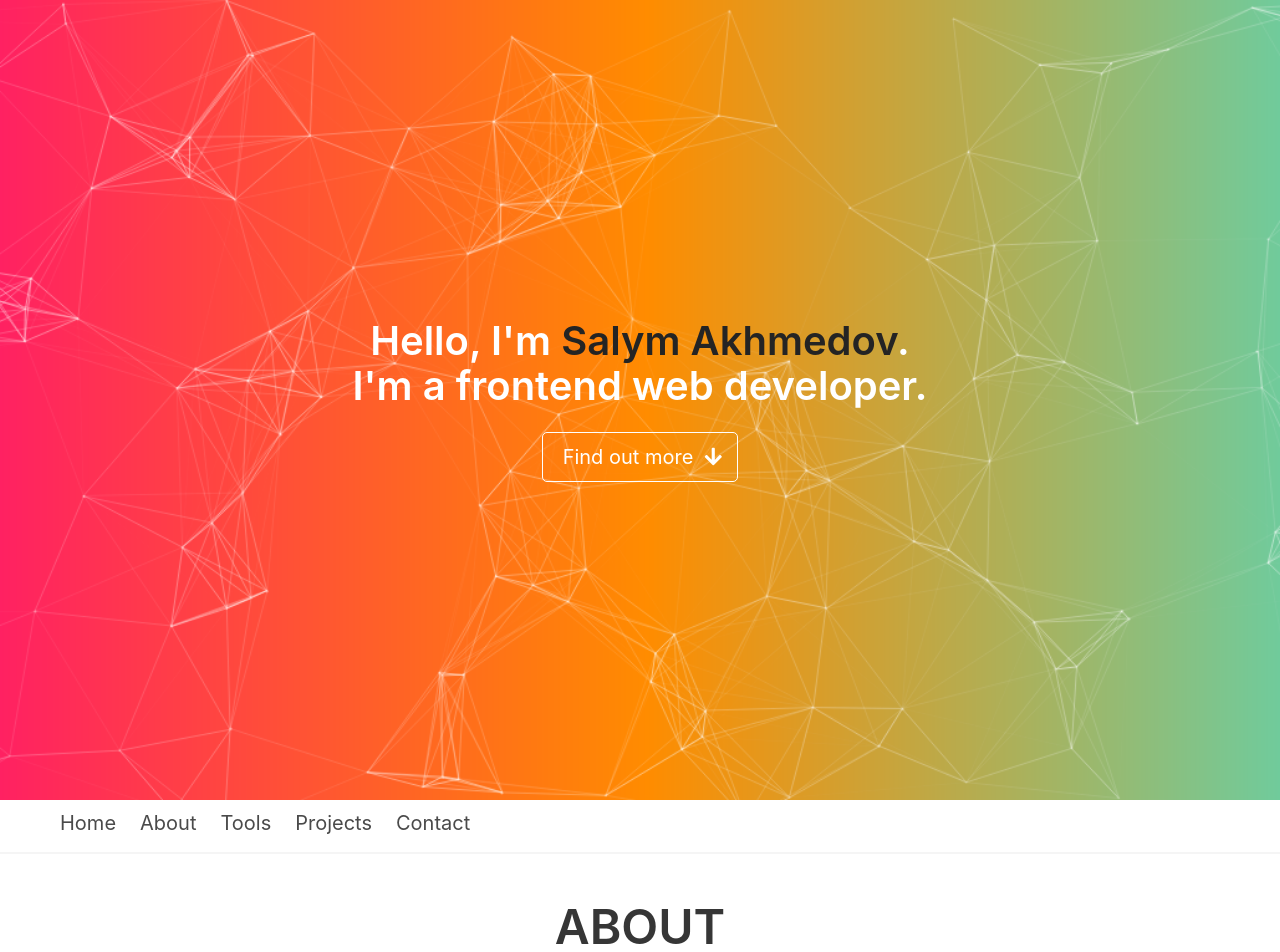
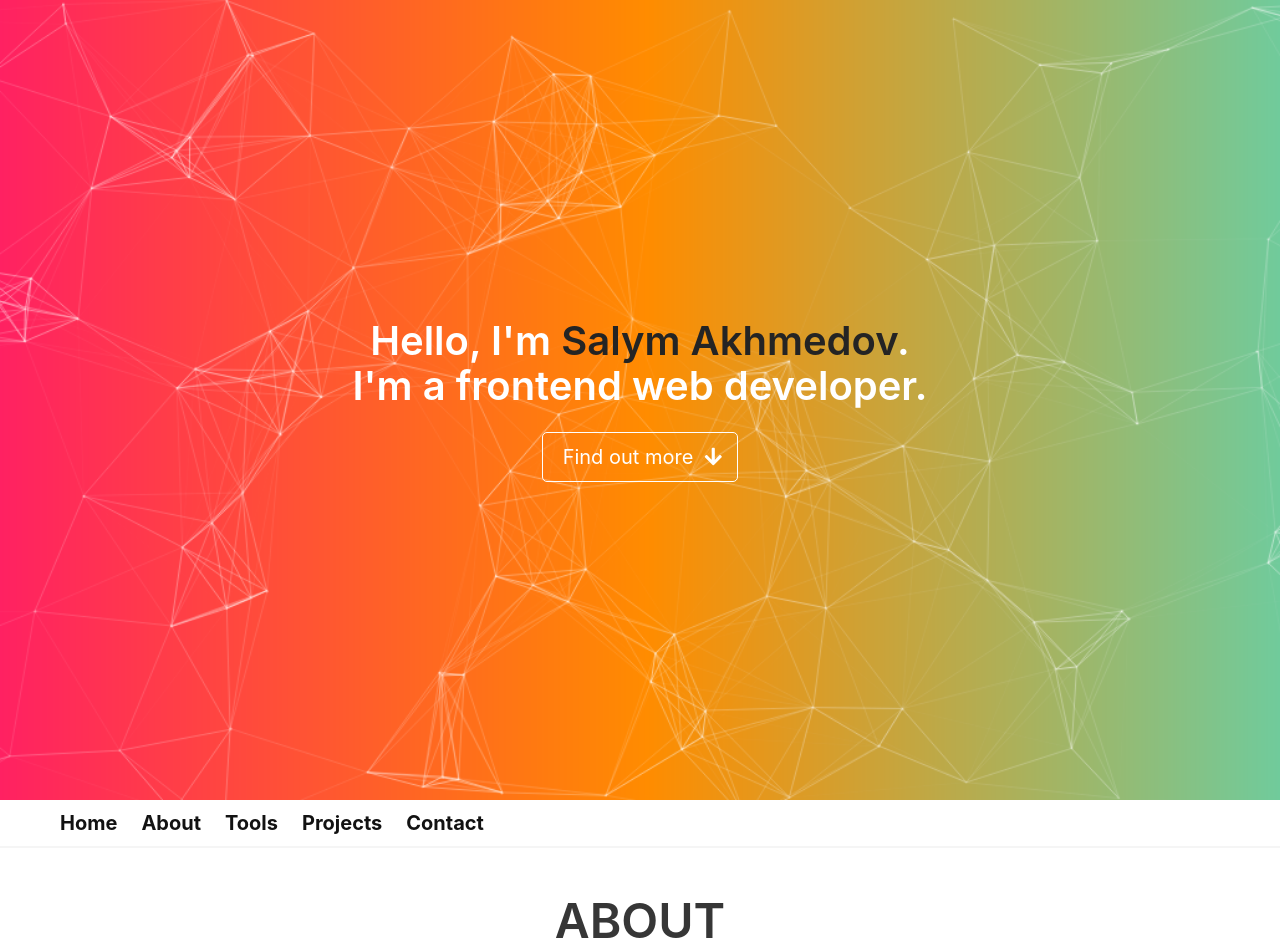
Before and after one commit to salymk/salym-portfolio, a React (Create React App) app: page / in a window 1280 px wide. Shown: the top 952 px of the page. Built offline with nearby package versions, Linux system fonts and the light colour scheme.

Commit message:
Added navbar styles

```diff
--- a/src/index.scss
+++ b/src/index.scss
@@ -42,6 +42,29 @@ $radius: 5px;
 }
 
 /* ============================================= */
+/*              Navbar component                   */
+/* ============================================= */
+
+$navbar-height: 2.89rem;
+
+.navbar {
+	transition: 0.5s;
+}
+
+.nav-link {
+	font-size: 1em;
+	font-weight: 700;
+	.nav-span {
+		color: hsl(0, 0%, 7%);
+	}
+	&:hover {
+		.nav-span {
+			color: hsl(171, 100%, 41%);
+		}
+	}
+}
+
+/* ============================================= */
 /*              Responsive styles                */
 /* ============================================= */
 
--- a/src/sections/header/Navbar.js
+++ b/src/sections/header/Navbar.js
@@ -27,14 +27,11 @@ const Navbar = () => {
 		};
 	}, []);
 
-	let navItemStyle = {
-		color: 'hsl(0, 0%, 7%)',
-		fontSize: '1em',
-	};
-
 	return (
 		<nav
-			className={`navbar is-white ${scrolled ? 'is-fixed-top' : 'has-shadow'}`}
+			className={`navbar is-white ${
+				scrolled ? 'is-fixed-top is-primary' : 'has-shadow'
+			}`}
 			role='navigation'
 			aria-label='main navigation'>
 			<div className='navbar-brand'>
```
